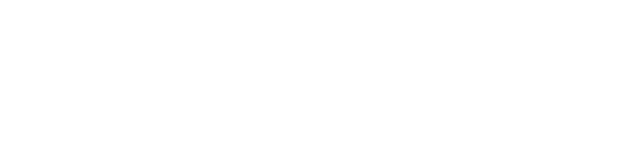
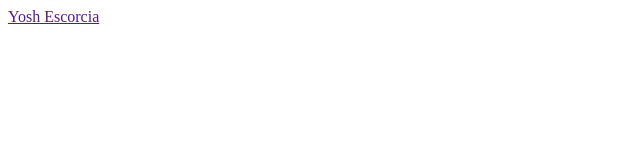
Before and after one commit to Briones-cr/TallerGitV4, a plain HTML site: page index.html in a window 1280 px wide. Shown: the whole page, without its empty margins (0-640 px from the left). Drawn offline with Linux system fonts and the light colour scheme.

Commit message:
Commit rama2

```diff
--- a/index.html
+++ b/index.html
@@ -7,6 +7,8 @@
     <title>Taller git</title>
 </head>
 <body>
-
+    <div>
+        <a href="">Yosh Escorcia</a>
+    </div>
 </body>
 </html>
```
